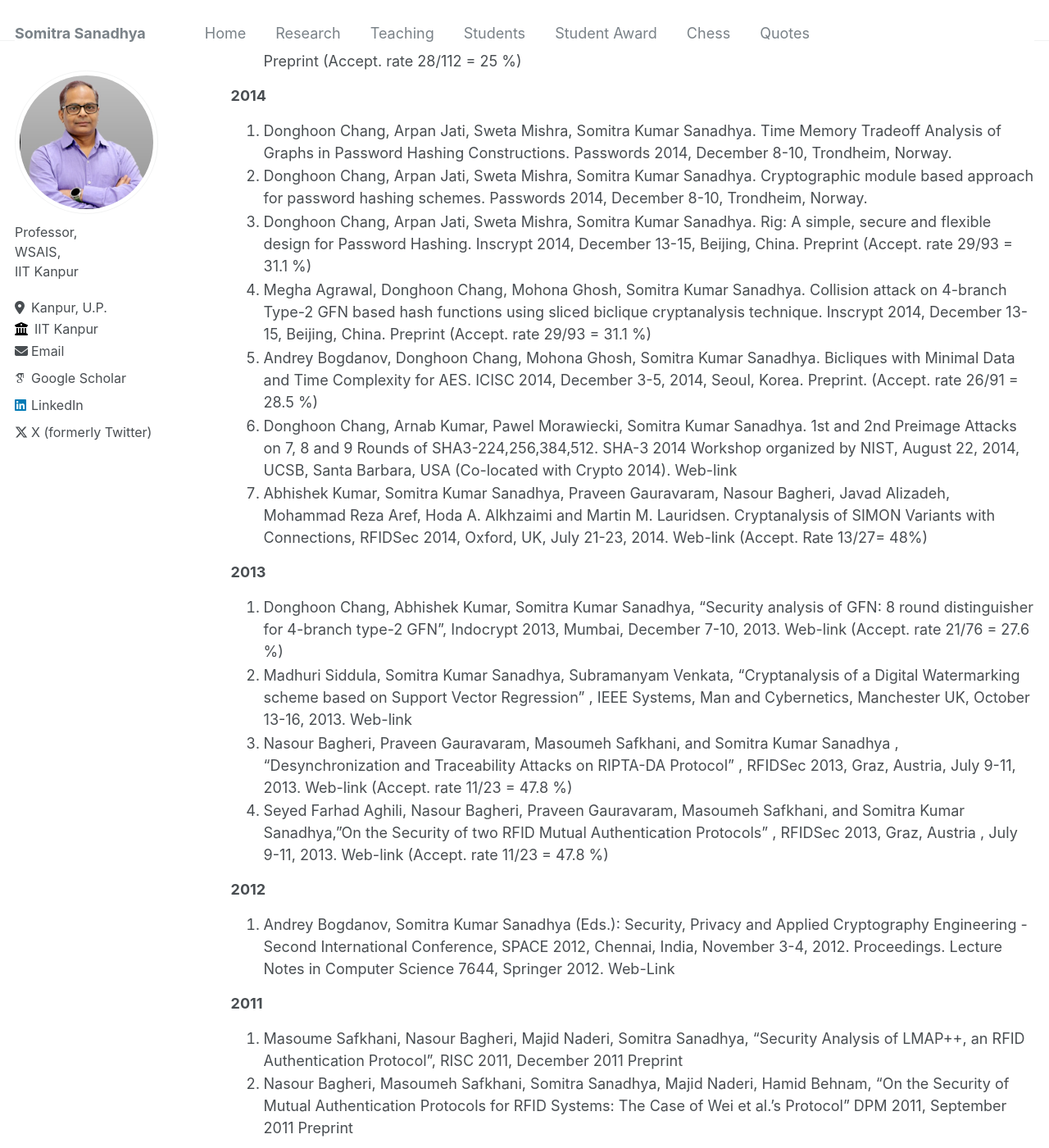
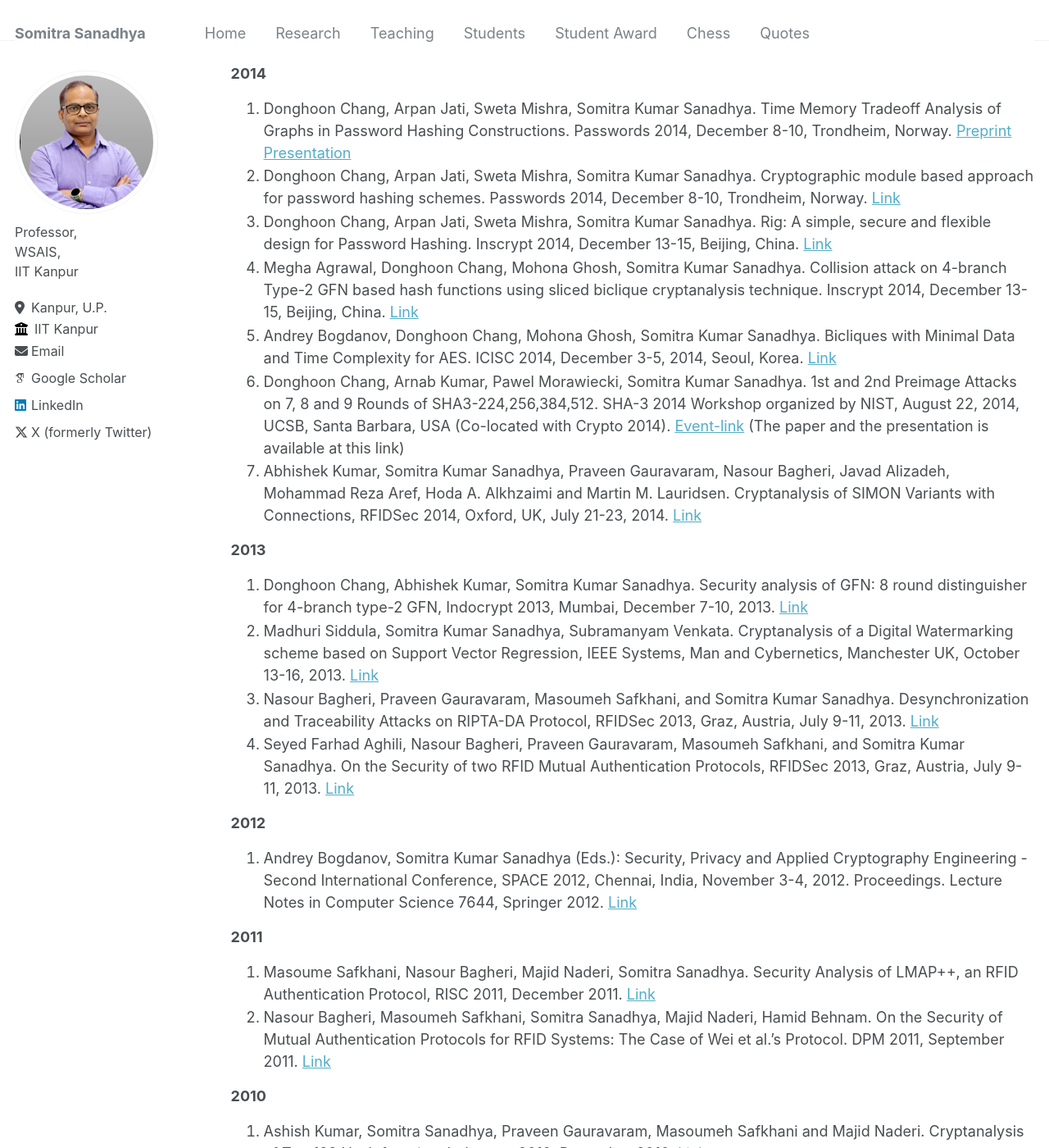
Before and after one commit to somitra-sanadhya/somitra-sanadhya.github.io, a Jekyll site: the page built from _pages/publications.md, in a window 1280 px wide and 1400 px high, scrolled down 4148 px. Shown: the whole window at 82% size. Built offline with Jekyll 4.4.1, drawn with Linux system fonts in a browser that asks for light colours; some web fonts are replaced; some of the changed text lies outside the part shown.

Commit message:
Update publications.md

```diff
--- a/_pages/publications.md
+++ b/_pages/publications.md
@@ -69,69 +69,69 @@ author_profile: true
 4. Monika Singh, Donghoon Chang, Somitra Kumar Sanadhya. Security Analysis of mvHash-B Similarity Hashing. Journal of Digital Forensics, Security and Law, Vol. 11 (2), 2016. [Link](https://commons.erau.edu/jdfsl/vol11/iss2/2/)
 
 ### 2015
-1. Donghoon Chang, Somitra Kumar Sanadhya, Nishant Sharma. New HMAC Message Patches: Secret Patch and CrOw Patch, ICISS 2015, December  16-20, 2015, Kolkata, India.
-2. Akshima, Donghoon Chang, Mohona Ghosh, Aarushi Goel, Somitra Kumar Sanadhya. Improved Meet-in-the-Middle Attacks on 7 and 8-round ARIA-192 and ARIA-256, Indocrypt 2015, December 6-10, 2015, Bangalore, India.
-3. Nasour Bagheri, Navid Ghaedi Bardeh, Somitra Kumar Sanadhya. Differential fault analysis of SHA-3, Indocrypt 2015, December 6-10, 2015, Bangalore, India.
-4. Akshima, Donghoon Chang, Mohona Ghosh, Aarushi Goel, Somitra Kumar Sanadhya. Single Key Recovery Attacks on 9-round Kalyna-128/256 and Kalyna-256/512. ICISC 2015, November 25-27, Seoul, Korea.
-5. Donghoon Chang, Sumesh Manjunath, Somitra Kumar Sanadhya. PPAE: Practical Parazoa Authenticated Encryption family, ProvSec 2015, November 24-26, Kanazawa, Japan.
-6. Donghoon Chang, Mohona Ghosh, Somitra Kumar Sanadhya. Biclique Cryptanalysis of full round AES-128 based hashing modes, Inscrypt 2015, November 1-3, 2015, Beijing, China.
+1. Donghoon Chang, Somitra Kumar Sanadhya, Nishant Sharma. New HMAC Message Patches: Secret Patch and CrOw Patch, ICISS 2015, December  16-20, 2015, Kolkata, India. [Link](https://link.springer.com/chapter/10.1007/978-3-319-26961-0_17)
+2. Akshima, Donghoon Chang, Mohona Ghosh, Aarushi Goel, Somitra Kumar Sanadhya. Improved Meet-in-the-Middle Attacks on 7 and 8-round ARIA-192 and ARIA-256, Indocrypt 2015, December 6-10, 2015, Bangalore, India. [Link](https://link.springer.com/chapter/10.1007/978-3-319-26617-6_11)
+3. Nasour Bagheri, Navid Ghaedi Bardeh, Somitra Kumar Sanadhya. Differential fault analysis of SHA-3, Indocrypt 2015, December 6-10, 2015, Bangalore, India. [Link](https://link.springer.com/chapter/10.1007/978-3-319-26617-6_14)
+4. Akshima, Donghoon Chang, Mohona Ghosh, Aarushi Goel, Somitra Kumar Sanadhya. Single Key Recovery Attacks on 9-round Kalyna-128/256 and Kalyna-256/512. ICISC 2015, November 25-27, Seoul, Korea. [Link](https://link.springer.com/chapter/10.1007/978-3-319-30840-1_8)
+5. Donghoon Chang, Sumesh Manjunath, Somitra Kumar Sanadhya. PPAE: Practical Parazoa Authenticated Encryption family, ProvSec 2015, November 24-26, Kanazawa, Japan. [Link](https://link.springer.com/chapter/10.1007/978-3-319-26059-4_11)
+6. Donghoon Chang, Mohona Ghosh, Somitra Kumar Sanadhya. Biclique Cryptanalysis of full round AES-128 based hashing modes, Inscrypt 2015, November 1-3, 2015, Beijing, China. [Link](https://link.springer.com/chapter/10.1007/978-3-319-38898-4_1)
 7. Donghoon Chang, Somitra Kumar Sanadhya, Monika Singh, Robin Verma. A collision attack on sdHash similarity hashing. SADFE 2015, September 30th – October 2nd, 2015, Málaga, Spain.
-8. Tarun Kumar Bansal, Donghoon Chang, Somitra Kumar Sanadhya. Sponge based CCA2 secure asymetric encryption for arbitrary length message. ACISP 2015, June 29- July 1, 2015, Brisbane, Australia. Preprint (Accept. rate 28/112 = 25 %)
-9. Megha Agrawal, Donghoon Chang, Somitra Kumar Sanadhya. sp-ALEM: Sponge based authenticated encryption scheme for memory constrained devices. ACISP 2015, June 29- July 1, 2015, Brisbane, Australia. Preprint (Accept. rate 28/112 = 25 %)
+8. Tarun Kumar Bansal, Donghoon Chang, Somitra Kumar Sanadhya. Sponge based CCA2 secure asymetric encryption for arbitrary length message. ACISP 2015, June 29- July 1, 2015, Brisbane, Australia. [Link](https://link.springer.com/chapter/10.1007/978-3-319-19962-7_6)
+9. Megha Agrawal, Donghoon Chang, Somitra Kumar Sanadhya. sp-ALEM: Sponge based authenticated encryption scheme for memory constrained devices. ACISP 2015, June 29- July 1, 2015, Brisbane, Australia. [Link](https://link.springer.com/content/pdf/10.1007/978-3-319-19962-7_26.pdf)
 
 ### 2014
 
-1. Donghoon Chang, Arpan Jati, Sweta Mishra, Somitra Kumar Sanadhya. Time Memory Tradeoff Analysis of Graphs in Password Hashing Constructions. Passwords 2014, December 8-10, Trondheim, Norway.
-2. Donghoon Chang, Arpan Jati, Sweta Mishra, Somitra Kumar Sanadhya. Cryptographic module based approach for password hashing schemes. Passwords 2014, December 8-10, Trondheim, Norway.
-3. Donghoon Chang, Arpan Jati, Sweta Mishra, Somitra Kumar Sanadhya. Rig: A simple, secure and flexible design for Password Hashing. Inscrypt 2014, December 13-15, Beijing, China. Preprint (Accept. rate 29/93 = 31.1 %)
-4. Megha Agrawal, Donghoon Chang, Mohona Ghosh, Somitra Kumar Sanadhya. Collision attack on 4-branch Type-2 GFN based hash functions using sliced biclique cryptanalysis technique. Inscrypt 2014, December 13-15, Beijing, China. Preprint (Accept. rate 29/93 = 31.1 %)
-5. Andrey Bogdanov, Donghoon Chang, Mohona Ghosh, Somitra Kumar Sanadhya. Bicliques with Minimal Data and Time Complexity for AES. ICISC 2014, December 3-5, 2014, Seoul, Korea. Preprint. (Accept. rate 26/91 = 28.5 %)
-6. Donghoon Chang, Arnab Kumar, Pawel Morawiecki, Somitra Kumar Sanadhya. 1st and 2nd Preimage Attacks on 7, 8 and 9 Rounds of SHA3-224,256,384,512. SHA-3 2014 Workshop organized by NIST, August 22, 2014, UCSB, Santa Barbara, USA (Co-located with Crypto 2014). Web-link
-7. Abhishek Kumar, Somitra Kumar Sanadhya, Praveen Gauravaram, Nasour Bagheri, Javad Alizadeh, Mohammad Reza Aref, Hoda A. Alkhzaimi and Martin M. Lauridsen. Cryptanalysis of SIMON Variants with Connections, RFIDSec 2014, Oxford, UK, July 21-23, 2014. Web-link (Accept. Rate 13/27= 48%)
+1. Donghoon Chang, Arpan Jati, Sweta Mishra, Somitra Kumar Sanadhya. Time Memory Tradeoff Analysis of Graphs in Password Hashing Constructions. Passwords 2014, December 8-10, Trondheim, Norway. [Preprint](https://eprint.iacr.org/2017/603) [Presentation](https://www.youtube.com/watch?v=T3JPTSzORB4)
+2. Donghoon Chang, Arpan Jati, Sweta Mishra, Somitra Kumar Sanadhya. Cryptographic module based approach for password hashing schemes. Passwords 2014, December 8-10, Trondheim, Norway. [Link](https://link.springer.com/chapter/10.1007/978-3-319-24192-0_3)
+3. Donghoon Chang, Arpan Jati, Sweta Mishra, Somitra Kumar Sanadhya. Rig: A simple, secure and flexible design for Password Hashing. Inscrypt 2014, December 13-15, Beijing, China. [Link](https://link.springer.com/chapter/10.1007/978-3-319-16745-9_20)
+4. Megha Agrawal, Donghoon Chang, Mohona Ghosh, Somitra Kumar Sanadhya. Collision attack on 4-branch Type-2 GFN based hash functions using sliced biclique cryptanalysis technique. Inscrypt 2014, December 13-15, Beijing, China. [Link](https://link.springer.com/chapter/10.1007/978-3-319-16745-9_19)
+5. Andrey Bogdanov, Donghoon Chang, Mohona Ghosh, Somitra Kumar Sanadhya. Bicliques with Minimal Data and Time Complexity for AES. ICISC 2014, December 3-5, 2014, Seoul, Korea. [Link](https://link.springer.com/chapter/10.1007/978-3-319-15943-0_10)
+6. Donghoon Chang, Arnab Kumar, Pawel Morawiecki, Somitra Kumar Sanadhya. 1st and 2nd Preimage Attacks on 7, 8 and 9 Rounds of SHA3-224,256,384,512. SHA-3 2014 Workshop organized by NIST, August 22, 2014, UCSB, Santa Barbara, USA (Co-located with Crypto 2014). [Event-link](https://csrc.nist.gov/events/2014/sha-3-2014-workshop) (The paper and the presentation is available at this link)
+7. Abhishek Kumar, Somitra Kumar Sanadhya, Praveen Gauravaram, Nasour Bagheri, Javad Alizadeh, Mohammad Reza Aref, Hoda A. Alkhzaimi and Martin M. Lauridsen. Cryptanalysis of SIMON Variants with Connections, RFIDSec 2014, Oxford, UK, July 21-23, 2014. [Link](https://link.springer.com/chapter/10.1007/978-3-319-13066-8_6)
 
 ### 2013
 
-1. Donghoon Chang, Abhishek Kumar, Somitra Kumar Sanadhya, "Security analysis of GFN: 8 round distinguisher for 4-branch type-2 GFN", Indocrypt 2013, Mumbai, December 7-10, 2013. Web-link (Accept. rate 21/76 = 27.6 %)
-2. Madhuri Siddula, Somitra Kumar Sanadhya, Subramanyam Venkata, "Cryptanalysis of a Digital Watermarking scheme based on Support Vector Regression" , IEEE Systems, Man and Cybernetics, Manchester UK, October 13-16, 2013. Web-link
-3. Nasour Bagheri, Praveen Gauravaram, Masoumeh Safkhani, and Somitra Kumar Sanadhya , "Desynchronization and Traceability Attacks on RIPTA-DA Protocol" , RFIDSec 2013, Graz, Austria, July 9-11, 2013. Web-link (Accept. rate 11/23 = 47.8 %)
-4. Seyed Farhad Aghili, Nasour Bagheri, Praveen Gauravaram, Masoumeh Safkhani, and Somitra Kumar Sanadhya,"On the Security of two RFID Mutual Authentication Protocols" , RFIDSec 2013, Graz, Austria , July 9-11, 2013. Web-link (Accept. rate 11/23 = 47.8 %)
+1. Donghoon Chang, Abhishek Kumar, Somitra Kumar Sanadhya. Security analysis of GFN: 8 round distinguisher for 4-branch type-2 GFN, Indocrypt 2013, Mumbai, December 7-10, 2013. [Link](https://link.springer.com/chapter/10.1007/978-3-319-03515-4_9)
+2. Madhuri Siddula, Somitra Kumar Sanadhya, Subramanyam Venkata. Cryptanalysis of a Digital Watermarking scheme based on Support Vector Regression, IEEE Systems, Man and Cybernetics, Manchester UK, October 13-16, 2013. [Link](https://dl.acm.org/doi/10.1109/SMC.2013.268)
+3. Nasour Bagheri, Praveen Gauravaram, Masoumeh Safkhani, and Somitra Kumar Sanadhya. Desynchronization and Traceability Attacks on RIPTA-DA Protocol, RFIDSec 2013, Graz, Austria, July 9-11, 2013. [Link](https://link.springer.com/chapter/10.1007/978-3-642-41332-2_4)
+4. Seyed Farhad Aghili, Nasour Bagheri, Praveen Gauravaram, Masoumeh Safkhani, and Somitra Kumar Sanadhya. On the Security of two RFID Mutual Authentication Protocols, RFIDSec 2013, Graz, Austria, July 9-11, 2013. [Link](https://link.springer.com/chapter/10.1007/978-3-642-41332-2_6)
 
 ### 2012
 
-1. Andrey Bogdanov, Somitra Kumar Sanadhya (Eds.): Security, Privacy and Applied Cryptography Engineering - Second International Conference, SPACE 2012, Chennai, India, November 3-4, 2012. Proceedings. Lecture Notes in Computer Science 7644, Springer 2012. Web-Link
+1. Andrey Bogdanov, Somitra Kumar Sanadhya (Eds.): Security, Privacy and Applied Cryptography Engineering - Second International Conference, SPACE 2012, Chennai, India, November 3-4, 2012. Proceedings. Lecture Notes in Computer Science 7644, Springer 2012. [Link](https://link.springer.com/book/10.1007/978-3-642-34416-9)
 
 ### 2011
 
-1. Masoume Safkhani, Nasour Bagheri, Majid Naderi, Somitra Sanadhya, "Security Analysis of LMAP++, an RFID Authentication Protocol", RISC 2011, December 2011 Preprint
-2. Nasour Bagheri, Masoumeh Safkhani, Somitra Sanadhya, Majid Naderi, Hamid Behnam, "On the Security of Mutual Authentication Protocols for RFID Systems: The Case of Wei et al.'s Protocol" DPM 2011, September 2011 Preprint
+1. Masoume Safkhani, Nasour Bagheri, Majid Naderi, Somitra Sanadhya. Security Analysis of LMAP++, an RFID Authentication Protocol, RISC 2011, December 2011. [Link](https://ieeexplore.ieee.org/document/6148421)
+2. Nasour Bagheri, Masoumeh Safkhani, Somitra Sanadhya, Majid Naderi, Hamid Behnam. On the Security of Mutual Authentication Protocols for RFID Systems: The Case of Wei et al.'s Protocol. DPM 2011, September 2011. [Link](https://link.springer.com/chapter/10.1007/978-3-642-28879-1_7)
 
 ### 2010
-1. Ashish Kumar, Somitra Sanadhya, Praveen Gauravaram, Masoumeh Safkhani and Majid Naderi, "Cryptanalysis of Tav-128 Hash function",Indocrypt 2010, December 2010 Preprint  (Accept. rate 22/72 = 30.5 %) (Earlier version as a tech. report IIITD-TR-2010-001 Preprint)
+1. Ashish Kumar, Somitra Sanadhya, Praveen Gauravaram, Masoumeh Safkhani and Majid Naderi. Cryptanalysis of Tav-128 Hash function, Indocrypt 2010, December 2010. [Link](https://link.springer.com/chapter/10.1007/978-3-642-17401-8_10)
 
 ### 2009
-1. Somitra Sanadhya and Palash Sarkar, "A New Hash Family Obtained by Modifying the SHA-2 Family", ASIACCS 2009, March 2009. Preprint (Accept. rate 33/147 = 22.4 %)
-2. Somitra Sanadhya and Palash Sarkar, "A Combinatorial Analysis of Recent Attacks on Step Reduced SHA-2 Family", Cryptography and Communications- Discrete Structures, Boolean Functions and Sequences, Vol 1, No. 2, pp 135-173, 2009. Preprint Impact Factor(2015)=0.828
+1. Somitra Sanadhya and Palash Sarkar. A New Hash Family Obtained by Modifying the SHA-2 Family, ASIACCS 2009, March 2009. [Link](https://dl.acm.org/doi/10.1145/1533057.1533103)
+2. Somitra Sanadhya and Palash Sarkar. A Combinatorial Analysis of Recent Attacks on Step Reduced SHA-2 Family, Cryptography and Communications- Discrete Structures, Boolean Functions and Sequences, Vol 1, No. 2, pp 135-173, 2009. [Link](https://link.springer.com/article/10.1007/s12095-009-0011-5)
 
 ### 2008
 
-1. Somitra Sanadhya and Palash Sarkar, "New Collision attacks Against Up To 24-step SHA-2", Indocrypt 2008, December 2008. Preprint  (Accept. rate 33/111 = 29.7 %)
-2. Somitra Sanadhya and Palash Sarkar, "Deterministic Constructions of 21-Step Collisions for the SHA-2 Hash Family", "Information Security Conference 2008" ISC 2008, September 2008, Taipei, Taiwan. (Accept. rate 33/134 = 20.4 %)  This paper received one of the best student paper awards.
-3. Somitra Sanadhya and Palash Sarkar, "Searching for Low Weight Codewords in Linear Binary Codes", "8th Central European Conference on Cryptography" CECC 2008, July 2008, Graz, Austia. Preprint
-4. Somitra Sanadhya and Palash Sarkar, "Non-Linear Reduced Round Attacks Against SHA-2 Hash family", "The 13th Australasian Conference on Information Security and Privacy" ACISP 2008 , July 2008, Wollongong, Australia. Preprint (Accept. rate 33/111 = 24.6 %)
-5. Somitra Sanadhya and Palash Sarkar, "Attacking Reduced Round SHA-256", "International Conference on Applied Cryptography and Network Security" ACNS 2008, June 2008, New York, US. Preprint (Accept. rate 30/131 = 22.9 %)
-6. N. R. Pal, Animesh Sharma and Somitra Sanadhya, "Deriving meaningful rules from gene expression data for classification". Journal of Intelligent & Fuzzy Systems, Vol. 19, No. 3, pp 171–180, 2008
+1. Somitra Sanadhya and Palash Sarkar. New Collision attacks Against Up To 24-step SHA-2. Indocrypt 2008, December 2008. [Link](https://link.springer.com/chapter/10.1007/978-3-540-89754-5_8)
+2. Somitra Sanadhya and Palash Sarkar. Deterministic Constructions of 21-Step Collisions for the SHA-2 Hash Family, Information Security Conference 2008, ISC 2008, September 2008, Taipei, Taiwan. [Link](https://link.springer.com/chapter/10.1007/978-3-540-85886-7_17) This paper received one of the best student paper awards.
+3. Somitra Sanadhya and Palash Sarkar. Searching for Low Weight Codewords in Linear Binary Codes, 8th Central European Conference on Cryptography, CECC 2008, July 2008, Graz, Austia. [Preprint](https://eprint.iacr.org/2008/269)
+4. Somitra Sanadhya and Palash Sarkar. Non-Linear Reduced Round Attacks Against SHA-2 Hash family, The 13th Australasian Conference on Information Security and Privacy, ACISP 2008, July 2008, Wollongong, Australia. [Link](https://dl.acm.org/doi/10.1007/978-3-540-70500-0_19)
+5. Somitra Sanadhya and Palash Sarkar. Attacking Reduced Round SHA-256. International Conference on Applied Cryptography and Network Security, ACNS 2008, June 2008, New York, US. [Link](https://link.springer.com/chapter/10.1007/978-3-540-68914-0_8)
+6. N. R. Pal, Animesh Sharma and Somitra Sanadhya. Deriving meaningful rules from gene expression data for classification. Journal of Intelligent & Fuzzy Systems, Vol. 19, No. 3, pp 171–180, 2008. [Link](https://dl.acm.org/doi/abs/10.5555/1402695.1402696)
 
 ### 2007
-1. Somitra Sanadhya and Palash Sarkar, "New local collisions in the SHA-2 hash family", International Conference on Information Security and Cryptography ICISC '07, Nov 2007, Seoul, Korea. Preprint (Accept. rate 26/127 = 20.4 %). [Link](https://link.springer.com/chapter/10.1007/978-3-540-76788-6_16)
+1. Somitra Sanadhya and Palash Sarkar. New local collisions in the SHA-2 hash family. International Conference on Information Security and Cryptography ICISC '07, Nov 2007, Seoul, Korea. Preprint (Accept. rate 26/127 = 20.4 %). [Link](https://link.springer.com/chapter/10.1007/978-3-540-76788-6_16)
 2. Somitra Sanadhya and Palash Sarkar, "On the security of MD4", Technical Report ASD/2007/3, Applied Statistics Unit, ISI Kolkata, 2007 Preprint
-3. NR Pal, Somitra Sanadhya and Animesh Sharma "Computation of consensus hydrophobicity scales with self-organizing maps and fuzzy clustering along with applications to protein fold prediction", Neural, Parallel, and Scientific Computations, 15, 75-90, 2007 [Link](https://dl.acm.org/doi/abs/10.5555/1315424.1315429)
+3. NR Pal, Somitra Sanadhya and Animesh Sharma. Computation of consensus hydrophobicity scales with self-organizing maps and fuzzy clustering along with applications to protein fold prediction. Neural, Parallel, and Scientific Computations, 15, 75-90, 2007 [Link](https://dl.acm.org/doi/abs/10.5555/1315424.1315429)
 ### 2006
-1. NR Pal, Animesh Sharma, Somitra Sanadhya and Karmeshu, "On identifying marker genes from gene expression data in a neural framework through online feature analysis", International Journal of Intelligent Systems, 21(4), 453-467, 2006. [Link](https://onlinelibrary.wiley.com/doi/10.1002/int.20142)
-2. Prabir Bhattacharyya and Somitra Sanadhya, "Support Vector Regression based tool wear assessment in face milling", IEEE International Conference on Industrial Technology (ICIT) 2006. [Link](https://ieeexplore.ieee.org/stamp/stamp.jsp?arnumber=4237981)
-3. A Krishnamachari, T Srinivas, Somitra K Sanadhya and S Balasundaram, "Perceptron Decision Tree Model for E. coli Promoters", Proceedings of International Conference on Bioinformatics InCoB 2006, New Delhi.
+1. NR Pal, Animesh Sharma, Somitra Sanadhya and Karmeshu. On identifying marker genes from gene expression data in a neural framework through online feature analysis. International Journal of Intelligent Systems, 21(4), 453-467, 2006. [Link](https://onlinelibrary.wiley.com/doi/10.1002/int.20142)
+2. Prabir Bhattacharyya and Somitra Sanadhya. Support Vector Regression based tool wear assessment in face milling. IEEE International Conference on Industrial Technology (ICIT) 2006. [Link](https://ieeexplore.ieee.org/stamp/stamp.jsp?arnumber=4237981)
+3. A Krishnamachari, T Srinivas, Somitra K Sanadhya and S Balasundaram. Perceptron Decision Tree Model for E. coli Promoters. Proceedings of International Conference on Bioinformatics InCoB 2006, New Delhi.
 
 ### Book Chapter
-+ S. Balasundaram and Somitra Sanadhya, “Computer Applications”, Chapter 7 in Textbook of Biotechnology, 3rd Edition, (ed) H.K. Das, Wiley India, 2007, ISBN : 81-265-1014-5.
++ S. Balasundaram and Somitra Sanadhya. Computer Applications. Chapter 7 in Textbook of Biotechnology, 3rd Edition, (ed) H.K. Das, Wiley India, 2007, ISBN : 81-265-1014-5.
 
 
 
```
